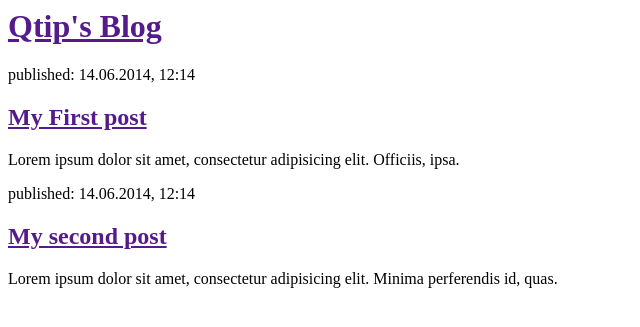
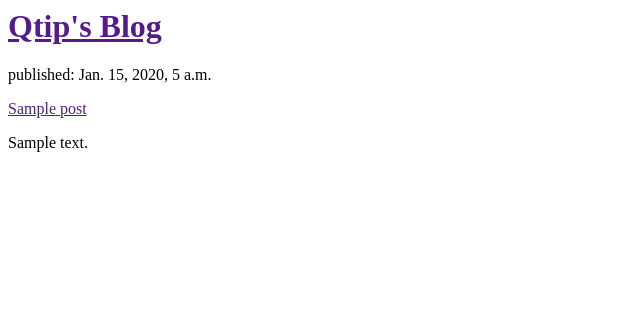
Before and after one commit to ojff/my-first-blog, a Django app: template blog/templates/blog/post_list.html in a window 1280 px wide. Shown: the top 327 px of the page, without its empty margins (0-640 px from the left). Run offline with Django 3.2, Linux system fonts and the light colour scheme; the template is opened without the code that fills it: values that come from a table or form of the project are taken from there, others are empty; tables that the repository leaves empty hold one stand-in row (values such as "Sample post").

Commit message:
Added model to html.

```diff
--- a/blog/templates/blog/post_list.html
+++ b/blog/templates/blog/post_list.html
@@ -7,14 +7,11 @@
 			<h1><a href="">Qtip's Blog</a></h1>
 		</div>
 		<div>
-			<p>published: 14.06.2014, 12:14</p>
-			<h2><a href="">My First post</a></h2>
-			<p>Lorem ipsum dolor sit amet, consectetur adipisicing elit. Officiis, ipsa.</p>
-		</div>
-		<div>
-			<p>published: 14.06.2014, 12:14</p>
-			<h2><a href="">My second post</a></h2>
-			<p>Lorem ipsum dolor sit amet, consectetur adipisicing elit. Minima perferendis id, quas.</p>
+			{% for post in posts %}
+				<p>published: {{post.published_date}}</p>
+				<p><a href="">{{post.title}}</a></p>
+				<p>{{post.text|linebreaksbr}}</p>
+			{% endfor %}
 		</div>
 
 	</body>
--- a/blog/views.py
+++ b/blog/views.py
@@ -1,7 +1,10 @@
 from django.shortcuts import render
+from .models import Post
+from django.utils import timezone
 
 # Create your views here.
 
 
 def post_list(request):
-    return render(request, 'blog/post_list.html', {})
+    posts = Post.objects.filter(published_date__lte=timezone.now()).order_by('published_date')
+    return render(request, 'blog/post_list.html', {'posts': posts})
```
